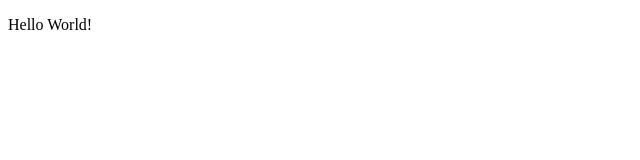
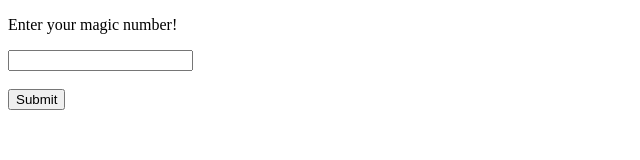
Before and after one commit to frejlarsen/frejlarsen.github.io, a plain HTML site: page index.html in a window 1280 px wide. Shown: the whole page, without its empty margins (0-640 px from the left). Drawn offline with Linux system fonts and the light colour scheme.

Commit message:
Update index.html

```diff
--- a/index.html
+++ b/index.html
@@ -5,7 +5,11 @@
 	</head>
 	<body>
 		<p>
-      Hello World!
-    </p>
+      			Enter your magic number!
+    		</p>
+		<input type="text" id="number" name="number"><br><br>
+		<input type="submit" value="Submit"><br><br>
+		<div id="clue">
+		</div>
 	</body>
 </html>
```
